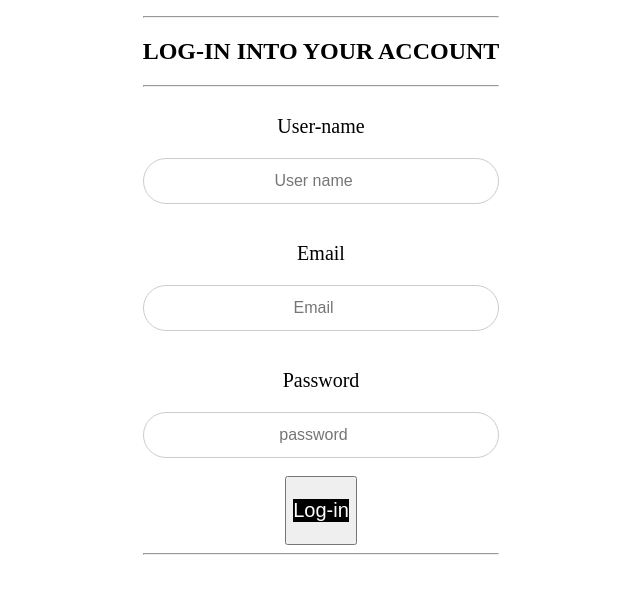
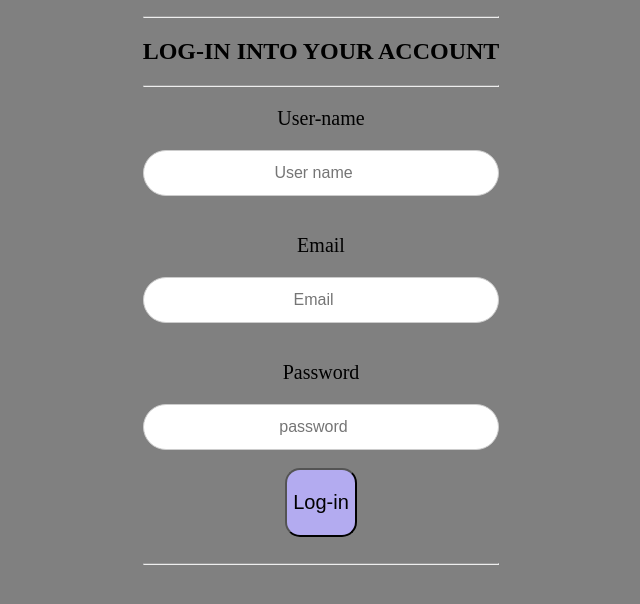
Before and after one commit to Ogbonna5/log-in, a plain HTML site: page index.html in a window 1280 px wide. Shown: the whole page, without its empty margins (319-959 px from the left). Drawn offline with Linux system fonts and the light colour scheme.

Commit message:
first-commit

```diff
--- a/index.html
+++ b/index.html
@@ -13,12 +13,12 @@
                     <hr><h1>LOG-IN INTO YOUR ACCOUNT</h1><hr>
                     <form action="">
                         <label for="User-name" class="lab"><p>User-name</p></label>
-                        <input type="text" name="User-name" id="User-name" placeholder="User name" class="search" required minlength="3" maxlength="10"><br><br>
+                        <input type="text" name="User-name" id="User-name" placeholder="User name" class="search" required minlength="3" maxlength="25"><br><br>
                         <label for="Email" class="lab"><p>Email</p></label>
-                        <input type="email" name="Email" id="Email" placeholder="Email" class="search" required minlength="6" maxlength="20"><br><br>
+                        <input type="email" name="Email" id="Email" placeholder="Email" class="search" required minlength="6" maxlength="40"><br><br>
                         <label for="password" class="lab"><p>Password</p></label>
                         <input type="password" name="password" id="password" placeholder="password" class="search"  required minlength="8" maxlength="20"><br><br>
-                       <div class="lab"><button type="submit" class="lab"><p class="log">Log-in</p></button><br><br></div><hr>
+                       <div class="lab"><button type="submit" class="log"><p>Log-in</p></button><br><br></div><hr>
                     </form>
                 </div>
             </main>
--- a/log-in.css
+++ b/log-in.css
@@ -1,3 +1,7 @@
+html {
+    background-color: gray;
+}
+
 main {
     display: flex;
     justify-content: center;
@@ -18,14 +22,24 @@ main {
 
 .lab {
     text-align: center;
-    display: flex;
     justify-content: center;
+    border-radius: 10px;
 }
 p {
     padding: 0;
     font-size: 20px;
 }
 .log {
-    background-color: black;
+    justify-content: center;
+    border-radius: 15px;
+    background-color: rgb(179, 171, 240);
+}
+
+.log:hover {
+    justify-content: center;
+    border-radius: 15px;
+    background-color: rgb(21, 15, 70);
     color: white;
+    padding-left: 1rem;
+    padding-right: 1rem;
 }
```
